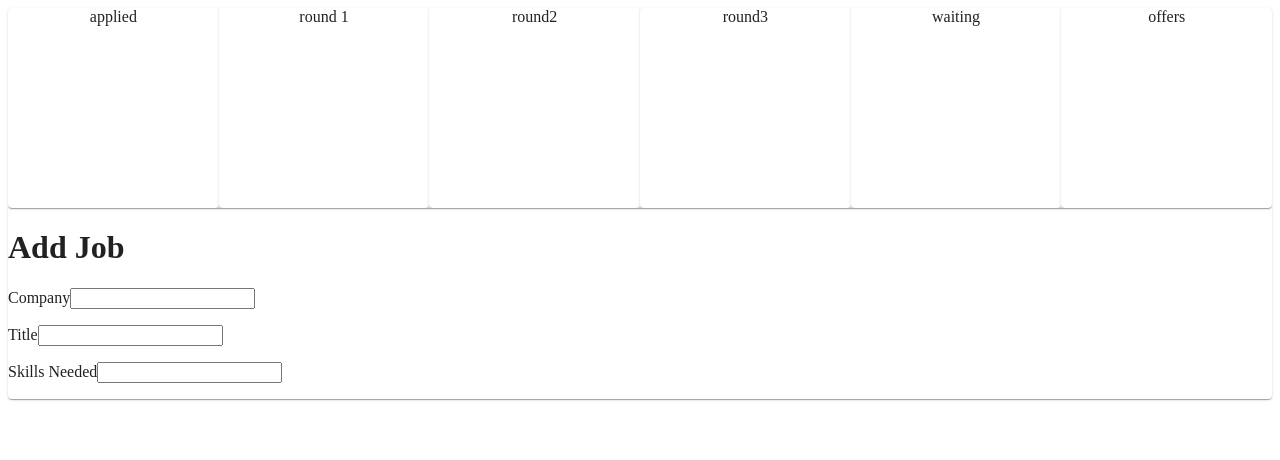
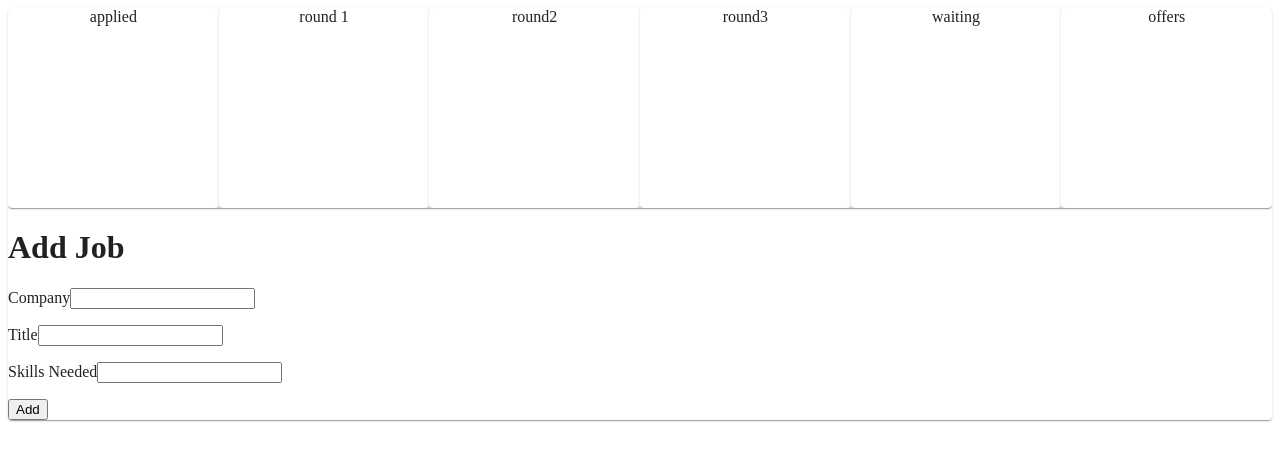
Before and after one commit to aarminoe/serverless-app, a React (Create React App) app in the folder personal-job-tracker/: page / in a window 1280 px wide. Shown: the top 460 px of the page. Built offline with nearby package versions, Linux system fonts and the light colour scheme.

Commit message:
track states on job input

```diff
--- a/personal-job-tracker/src/Job.js
+++ b/personal-job-tracker/src/Job.js
@@ -7,21 +7,25 @@ function Job() {
     const [title, setTitle] = useState("")
     const [skills, setSkills] = useState("")
 
+    function addJob(e) {
+        e.preventDefault()
+    }
+
     return(
-        <form>
+        <form onSubmit={addJob}>
             <p>
                 Company
-                <input></input>
+                <input onChange={(e) => setCompany(e.target.value)}/>
             </p>
             <p>
                 Title
-                <input></input>
+                <input onChange={(e) => setTitle(e.target.value)}/>
             </p>
             <p>
                 Skills Needed
-                <input></input>
+                <input onChange={(e) => setSkills(e.target.value)}/>
             </p>
-
+            <button>Add</button>
         </form>
     )
 }
```
